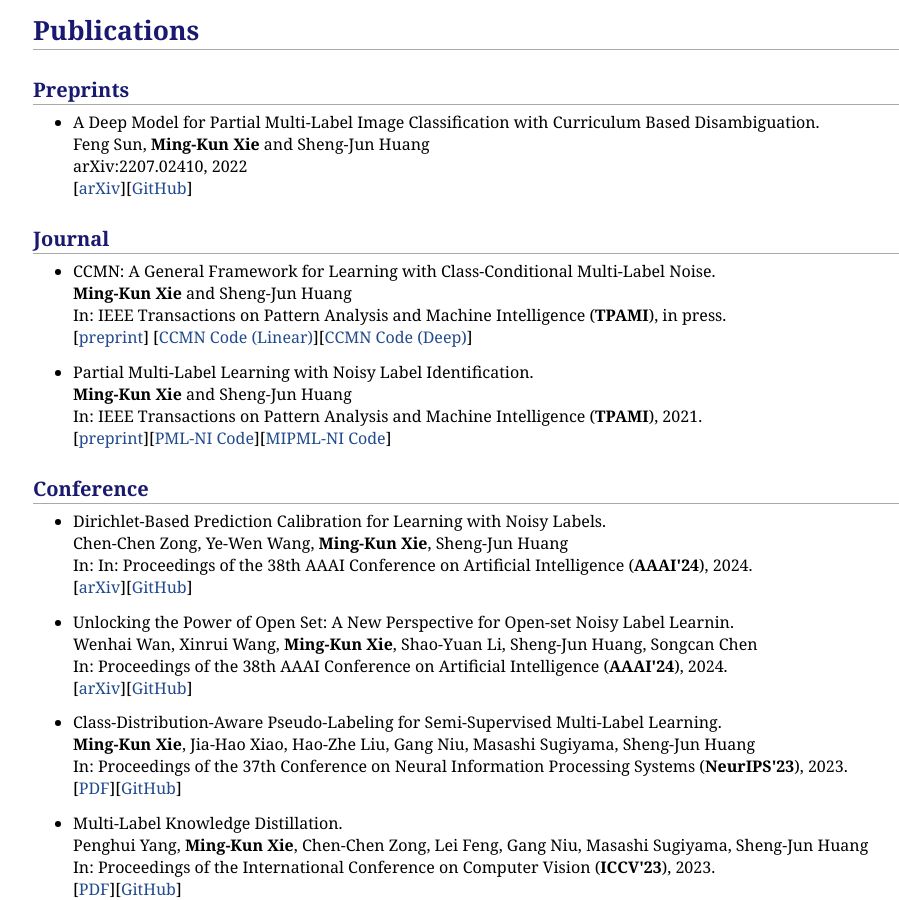
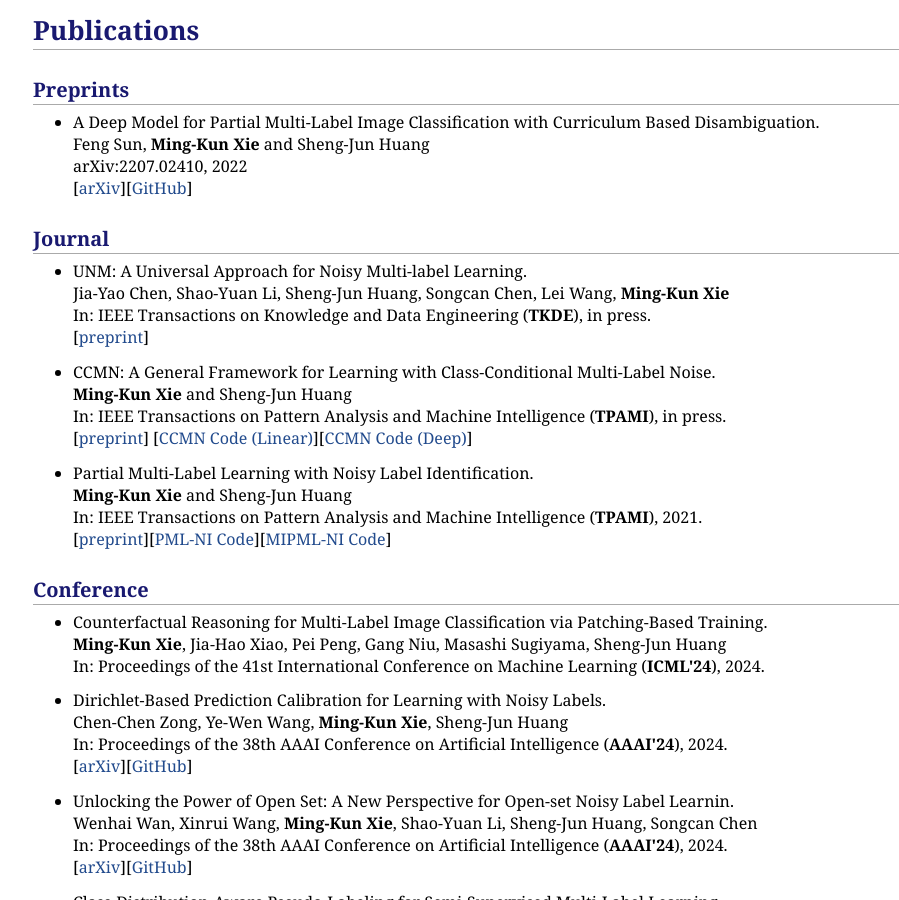
Before and after one commit to xiemk/xiemk.github.io, a Jekyll site: the page index.html, which Jekyll copies as it is, in a window 1280 px wide and 900 px high, scrolled down 606 px. Shown: the whole window, without its empty margins (147-1046 px from the left). Built offline with Jekyll 4.4.1, drawn with Linux system fonts in a browser that asks for light colours.

Commit message:
updating

```diff
--- a/index.html
+++ b/index.html
@@ -54,10 +54,16 @@ Email: mkxie@nuaa.edu.cn <br />
 
 <h2>Journal</h2>
 <ul style="list-style-type:disc">
+  <li>UNM: A Universal Approach for Noisy Multi-label Learning.<br>Jia-Yao Chen, Shao-Yuan Li, Sheng-Jun Huang, Songcan Chen, Lei Wang, <b>Ming-Kun Xie</b><br>In: IEEE Transactions on Knowledge and Data Engineering (<strong>TKDE</strong>), in press. <br>[<a href="https://ieeexplore.ieee.org/abstract/document/10460124">preprint</a>]
+  </li>
+</ul>
+
+<ul style="list-style-type:disc">
 <li>CCMN: A General Framework for Learning with Class-Conditional Multi-Label Noise.<br><b>Ming-Kun Xie</b> and Sheng-Jun Huang<br>In: IEEE Transactions on Pattern Analysis and Machine Intelligence (<strong>TPAMI</strong>), in press. <br>[<a href="publication/tpami-ccmn-preprint.pdf">preprint</a>]
 [<a href="code/CCMN_Linear.zip">CCMN Code (Linear)</a>][<a href="code/CCMN_Deep.zip">CCMN Code (Deep)</a>]
 </li>
 </ul>
+
 <ul style="list-style-type:disc">
 <li>Partial Multi-Label Learning with Noisy Label Identification.<br><b>Ming-Kun Xie</b> and Sheng-Jun Huang<br>In: IEEE Transactions on Pattern Analysis and Machine Intelligence (<strong>TPAMI</strong>), 2021. <br>[<a href="publication/tpami-pmlni-preprint.pdf">preprint</a>][<a href="code/PMLNIcode.zip">PML-NI Code</a>][<a href="code/MIPMLNIcode.zip">MIPML-NI Code</a>]
 </li>
@@ -66,7 +72,12 @@ Email: mkxie@nuaa.edu.cn <br />
 <h2>Conference</h2>
 
 <ul style="list-style-type:disc">
-  <li>Dirichlet-Based Prediction Calibration for Learning with Noisy Labels.<br>Chen-Chen Zong, Ye-Wen Wang, <b>Ming-Kun Xie</b>, Sheng-Jun Huang<br>In: In: Proceedings of the 38th AAAI Conference on Artificial Intelligence  (<strong>AAAI'24</strong>), 2024.<br>
+  <li>Counterfactual Reasoning for Multi-Label Image Classification via Patching-Based Training.<br><b>Ming-Kun Xie</b>, Jia-Hao Xiao, Pei Peng, Gang Niu, Masashi Sugiyama, Sheng-Jun Huang<br>In: Proceedings of the 41st International Conference on Machine Learning (<strong>ICML'24</strong>), 2024.<br>
+  </li>
+</ul>
+
+<ul style="list-style-type:disc">
+  <li>Dirichlet-Based Prediction Calibration for Learning with Noisy Labels.<br>Chen-Chen Zong, Ye-Wen Wang, <b>Ming-Kun Xie</b>, Sheng-Jun Huang<br>In: Proceedings of the 38th AAAI Conference on Artificial Intelligence  (<strong>AAAI'24</strong>), 2024.<br>
   [<a href="https://arxiv.org/pdf/2401.07062.pdf">arXiv</a>][<a href="https://github.com/chenchenzong/DPC">GitHub</a>]
   </li>
 </ul>
```
